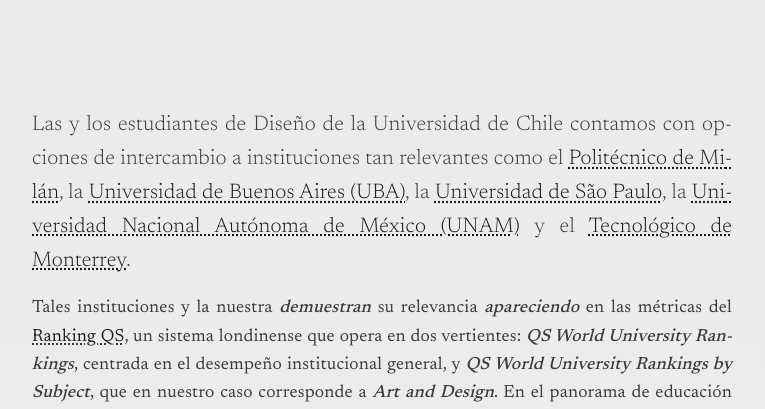
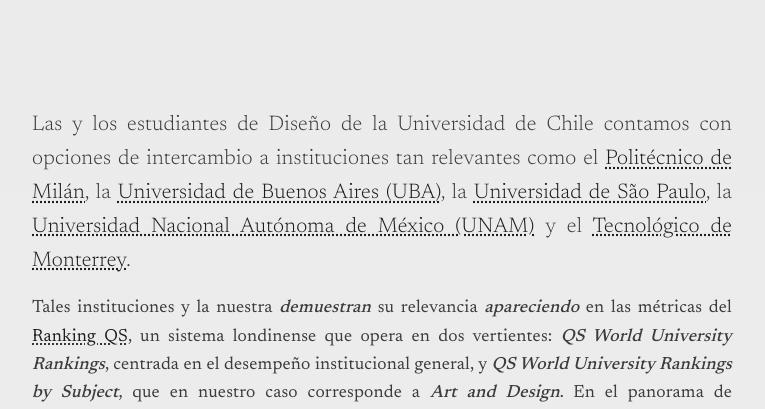
Before and after one commit to rodrigoalbornozr/trabajo_final, a plain HTML site: page index.html in a window 1280 px wide. Shown: the part 383-792 px from the top of the page, without its empty margins (258-1023 px from the left). Drawn offline with nearby package versions, Linux system fonts and the light colour scheme.

Commit message:
Refactor CSS variables and styles

```diff
--- a/style.css
+++ b/style.css
@@ -40,7 +40,7 @@ p {
     text-align: justify;
     text-align-last: left;
     letter-spacing: 0.01em;
-    hyphens: auto;
+    hyphens: none;
 }
 
 em {
```
